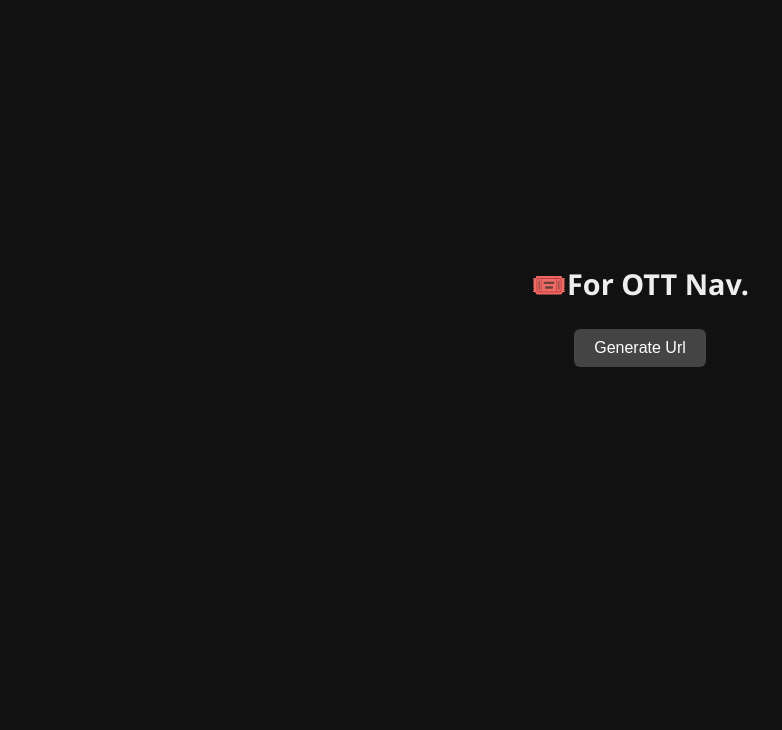
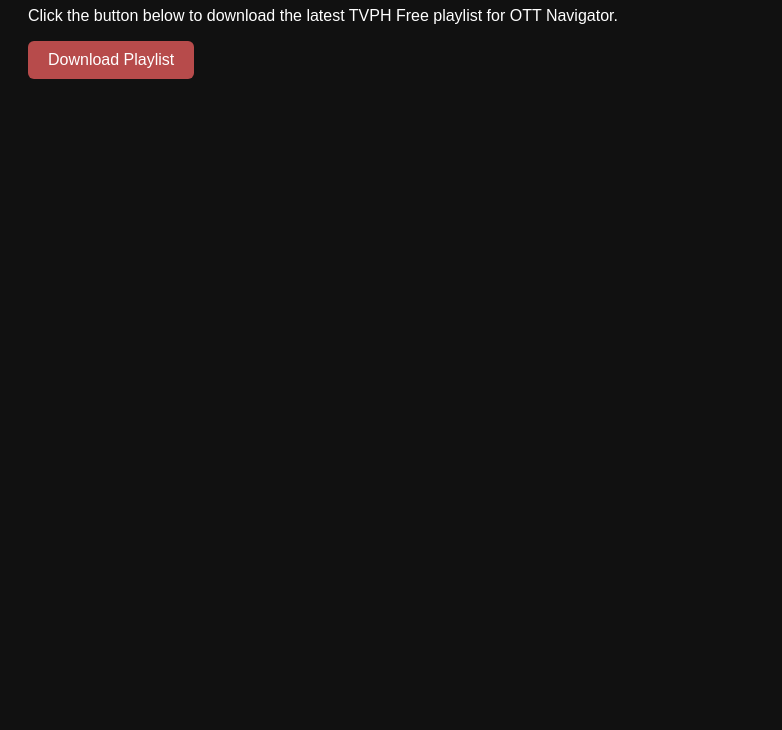
Before and after one commit to maruuya01/maruyaottTV, a website: page gen.html in a window 1280 px wide. Shown: the part 102-832 px from the top of the page, without its empty margins (0-782 px from the left). After the commit the page ends 800 px from the top, so only its background shows below. Drawn offline with Linux system fonts and the light colour scheme.

Commit message:
Update gen.html

```diff
--- a/gen.html
+++ b/gen.html
@@ -1,115 +1,61 @@
 <!DOCTYPE html>
 <html lang="en">
-
 <head>
-  <meta charset="UTF-8" />
-  <meta name="viewport" content="width=device-width, initial-scale=1.0"/>
-  <title>Gen Link</title>
+  <meta charset="UTF-8">
+  <title>OTT M3U Playlist Generator</title>
   <style>
     body {
-      font-family: 'Segoe UI', sans-serif;
-      background-color: #111;
-      color: #eee;
-      display: flex;
-      flex-direction: column;
-      align-items: center;
-      justify-content: center;
-      height: 100vh;
-      margin: 0;
-      padding: 1rem;
+      font-family: Arial, sans-serif;
+      background: #111;
+      color: #fff;
+      padding: 20px;
     }
-
-    h1 {
-      margin-bottom: 1rem;
-      font-size: 1.8rem;
-    }
-
     button {
+      background: #b74b4b;
+      color: #fff;
+      border: none;
       padding: 10px 20px;
-      background-color: #444;
-      color: white;
-      border: none;
+      font-size: 16px;
       border-radius: 6px;
-      font-size: 1rem;
       cursor: pointer;
-      transition: background-color 0.2s;
-      margin-top: 10px;
-    }
-
-    button:hover {
-      background-color: #666;
-    }
-
-    .usage {
-      margin-top: 1.5rem;
-      font-size: 1.2rem;
-      color: #00ff88;
-      word-break: break-word;
-      background-color: #222;
-      padding: 10px;
-      border-radius: 8px;
-      text-align: center;
-      user-select: all;
-    }
-
-    .error {
-      color: #ff4c4c;
-      margin-top: 1rem;
-    }
-
-    .hidden {
-      display: none;
     }
   </style>
 </head>
 <body>
-  <h1>🎟️For OTT Nav.</h1>
-  <button onclick="generateToken()">Generate Url</button>
-
-  <div id="output" class="usage hidden"></div>
-  <button id="copyBtn" class="hidden" onclick="copyToClipboard()">📋 Copy</button>
-  <div id="error" class="error"></div>
+  <h1>🎥 Generate OTT Playlist (.m3u)</h1>
+  <p>Click the button below to download the latest TVPH Free playlist for OTT Navigator.</p>
+  <button onclick="generateM3U()">Download Playlist</button>
 
   <script>
-    const BASE_URL = "https://maruyaott-tv.vercel.app/";
-    const API_URL = "https://maruyaott-tv.vercel.app/api/token"; // ✅ replace with your actual deployed Vercel function URL
-    let currentTokenUrl = "https://teaching-mongoose-18450.upstash.io";
+    async function generateM3U() {
+      try {
+        const res = await fetch('https://maruyaott-tv.vercel.app/ch.js');
+        let js = await res.text();
 
-    async function generateToken() {
-      document.getElementById("output").textContent = "Generating...";
-      document.getElementById("output").classList.remove("hidden");
-      document.getElementById("error").textContent = "";
-      document.getElementById("copyBtn").classList.add("hidden");
+        // Extract the JSON array part from the JS
+        const json = js.match(/\[\s*\{[\s\S]*\}\s*\]/)[0];
+        const channels = JSON.parse(json);
 
-      try {
-        const response = await fetch(API_URL);
-        if (!response.ok) throw new Error("Token request failed");
+        let m3u = "#EXTM3U\n";
+        for (const ch of channels) {
+          m3u += `#EXTINF:-1 tvg-logo="${ch.logo}",${ch.title}\n${ch.file}\n`;
+        }
 
-        const data = await response.json();
-        if (data.usage) {
-          currentTokenUrl = BASE_URL + data.usage;
-          document.getElementById("output").textContent = currentTokenUrl;
-          document.getElementById("copyBtn").classList.remove("hidden");
-        } else {
-          throw new Error("No usage data returned");
-        }
+        // Create blob & download
+        const blob = new Blob([m3u], { type: 'audio/x-mpegurl' });
+        const url = URL.createObjectURL(blob);
+
+        const a = document.createElement('a');
+        a.href = url;
+        a.download = "tvphfree_playlist.m3u";
+        document.body.appendChild(a);
+        a.click();
+        a.remove();
+        URL.revokeObjectURL(url);
       } catch (err) {
-        document.getElementById("output").textContent = "";
-        document.getElementById("output").classList.add("hidden");
-        document.getElementById("copyBtn").classList.add("hidden");
-        document.getElementById("error").textContent = "❌ " + err.message;
+        alert("❌ Error generating playlist: " + err.message);
       }
-    }
-
-    function copyToClipboard() {
-      navigator.clipboard.writeText(currentTokenUrl).then(() => {
-        document.getElementById("copyBtn").textContent = "✅ Copied! Paste it to OTT";
-        setTimeout(() => {
-          document.getElementById("copyBtn").textContent = "📋 Copy";
-        }, 1500);
-      });
     }
   </script>
 </body>
-
 </html>
```
